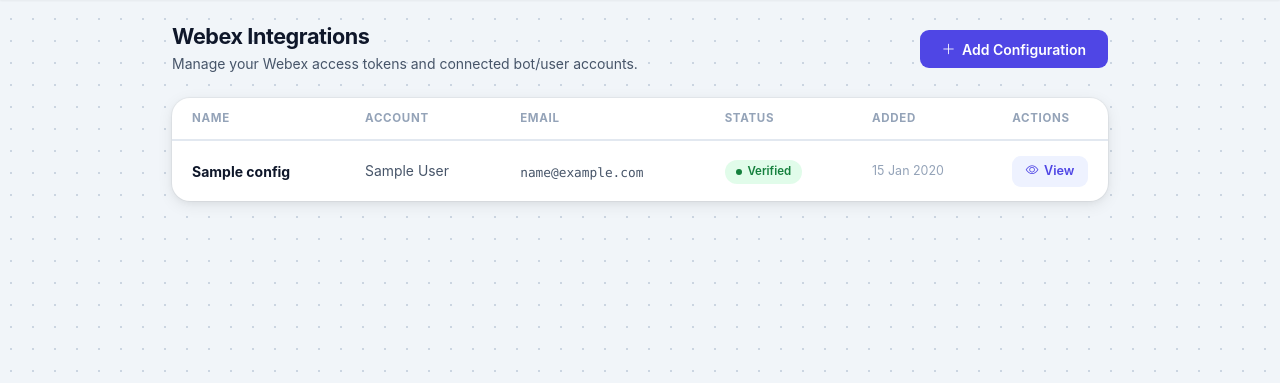
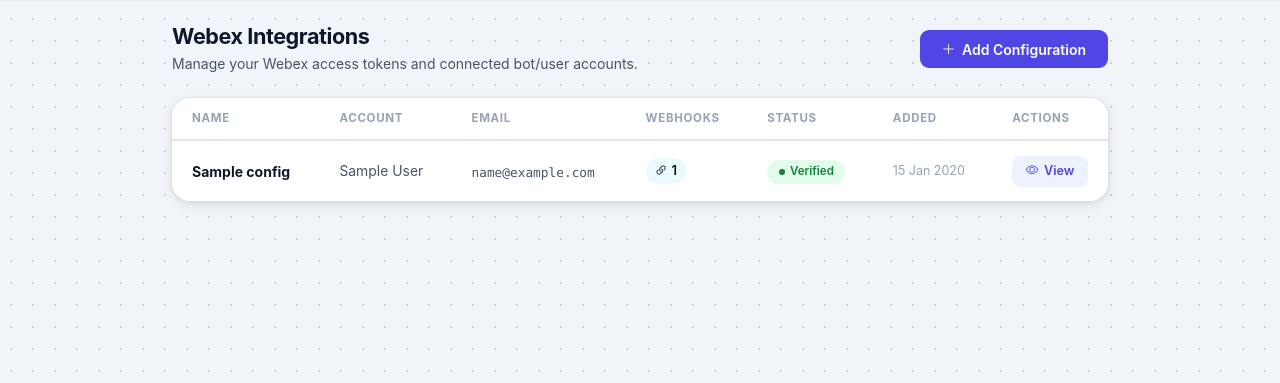
Before and after one commit to adminKing123/bridger, a Flask app: page /webex/ in a window 1280 px wide. Shown: the part 58-441 px from the top of the page. Run offline with Flask 3, Linux system fonts and the light colour scheme; a user stored in the database is signed in; tables that the repository leaves empty hold one stand-in row (values such as "Sample post"); some libraries are stand-ins or nearby versions.

Commit message:
Added One More Pill

```diff
--- a/app/routes/webex.py
+++ b/app/routes/webex.py
@@ -101,7 +101,21 @@ def index():
         .order_by(WebexConfig.created_at.desc())
         .paginate(page=page, per_page=20, error_out=False)
     )
-    return render_template("webex/list.html", configs=configs)
+    # Webhook counts keyed by config id — single query, no N+1
+    config_ids = [c.id for c in configs.items]
+    wh_counts: dict[int, int] = {}
+    if config_ids:
+        rows = (
+            db.session.query(
+                WebexWebhook.config_id,
+                db.func.count(WebexWebhook.id).label("cnt"),
+            )
+            .filter(WebexWebhook.config_id.in_(config_ids))
+            .group_by(WebexWebhook.config_id)
+            .all()
+        )
+        wh_counts = {r.config_id: r.cnt for r in rows}
+    return render_template("webex/list.html", configs=configs, wh_counts=wh_counts)
 
 
 @webex_bp.route("/new", methods=["GET", "POST"])
--- a/app/static/css/webex.css
+++ b/app/static/css/webex.css
@@ -202,6 +202,17 @@
   font-family: 'SF Mono', 'Fira Code', 'Consolas', monospace;
 }
 .webex-table-actions-col { width: 90px; }
+.webex-wh-count {
+  display: inline-flex;
+  align-items: center;
+  gap: 0.25rem;
+  font-size: 0.82rem;
+  font-weight: 600;
+  color: var(--teal);
+  background: var(--teal-ghost, rgba(0,188,212,.08));
+  padding: 0.2rem 0.55rem;
+  border-radius: 999px;
+}
 
 /* ── Table action buttons ────────────────────────────────────── */
 .btn-webex-action {
--- a/app/templates/webex/list.html
+++ b/app/templates/webex/list.html
@@ -34,6 +34,7 @@
               <th>Name</th>
               <th>Account</th>
               <th>Email</th>
+              <th>Webhooks</th>
               <th>Status</th>
               <th>Added</th>
               <th class="webex-table-actions-col">Actions</th>
@@ -58,6 +59,16 @@
                 <!-- Email -->
                 <td>
                   <span class="webex-table-email">{{ cfg.display_email }}</span>
+                </td>
+
+                <!-- Webhook count -->
+                <td>
+                  {% set wc = wh_counts.get(cfg.id, 0) %}
+                  {% if wc %}
+                    <span class="webex-wh-count"><i class="bi bi-link-45deg"></i>{{ wc }}</span>
+                  {% else %}
+                    <span style="color:var(--text-3);font-size:.82rem;">—</span>
+                  {% endif %}
                 </td>
 
                 <!-- Verified status -->
```
